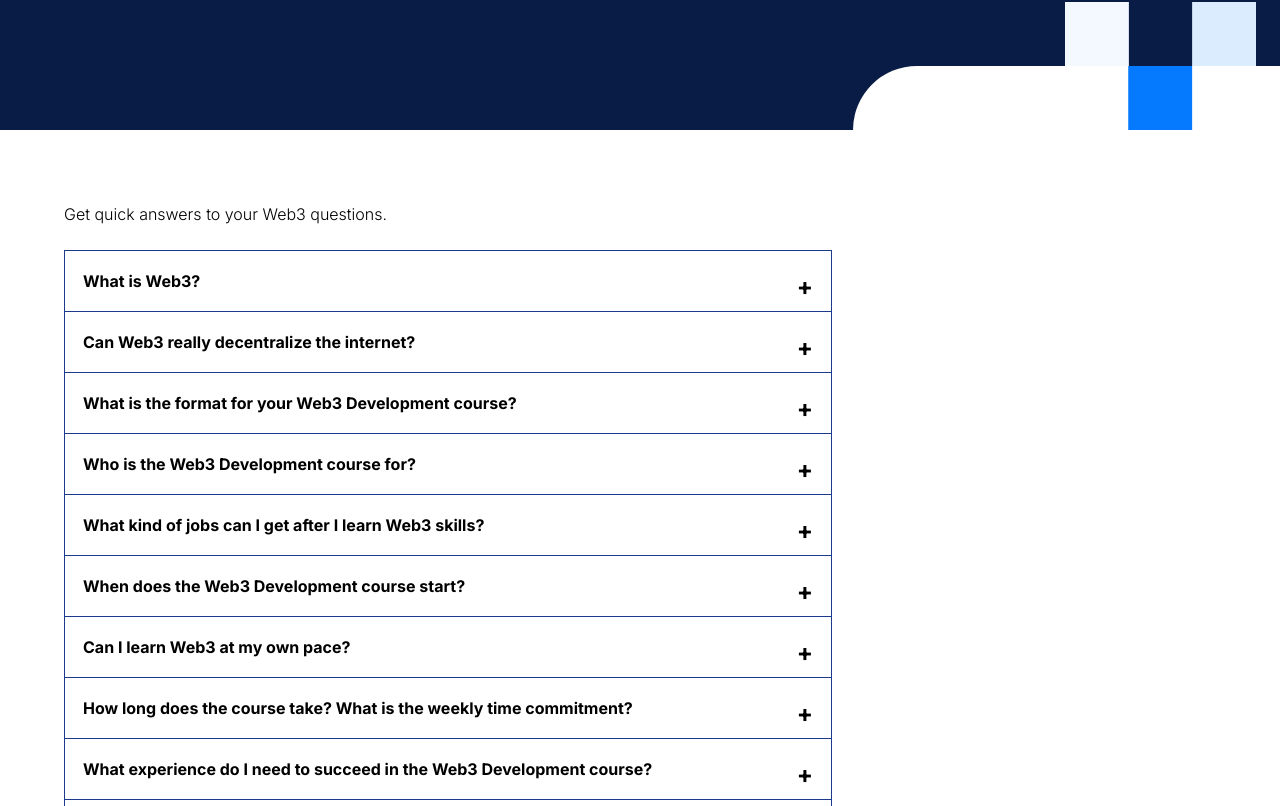
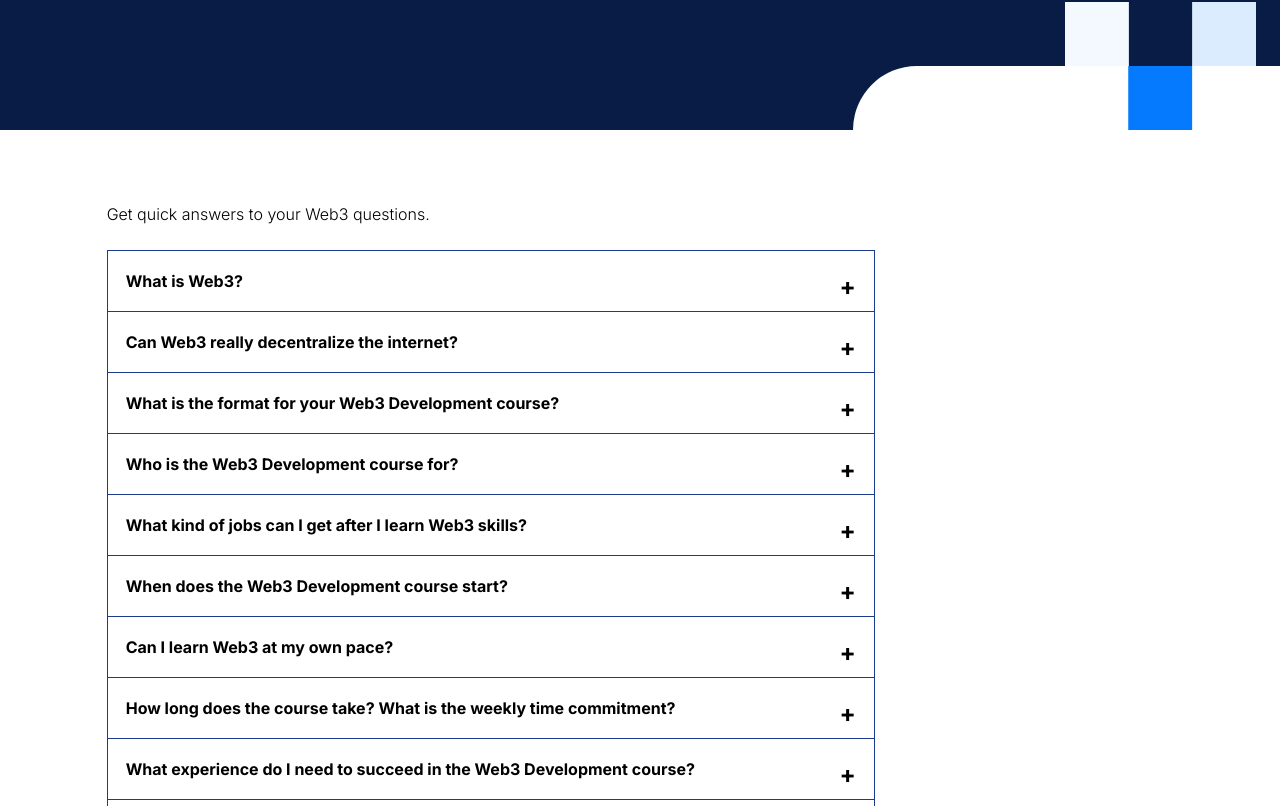
Before and after one commit to Fenil7480/course-aggregator, a Next.js app: page /faq in a window 1280 px wide. Shown: the part 394-1200 px from the top of the page. Built offline with nearby package versions, Linux system fonts and the light colour scheme.

Commit message:
Fix: wrap content in container

```diff
--- a/src/pages/faq.js
+++ b/src/pages/faq.js
@@ -1,6 +1,7 @@
 import Head from 'next/head'
 import Faq from '../components/faq'
 import Header from '../components/Header'
+import Container from '../components/container'
 
 export default function Details() {
     return (
@@ -16,14 +17,14 @@ export default function Details() {
                 <p className='text-xl mb-8'>Learn more about Web3 with our FAQ section.</p>
             </div>
         </Header>
-        <div className='container mx-auto px-8 lg:px-16'>
+        <Container>
             <main className='max-w-3xl'>
                 <section className='py-12'>
                     <p className='py-6'>Get quick answers to your Web3 questions.</p>
                     <Faq />
                 </section>
             </main>
-        </div>
+        </Container>
     </>
     )
 }
```
